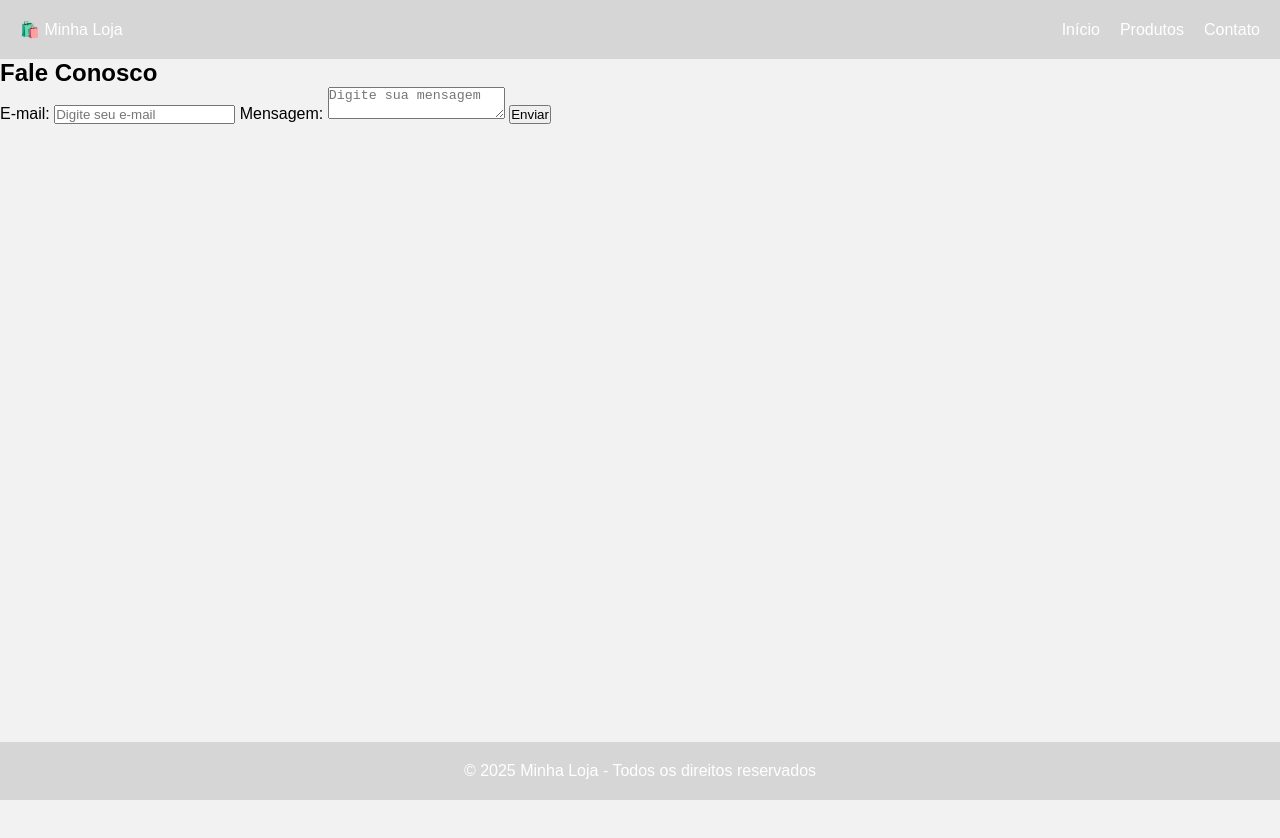
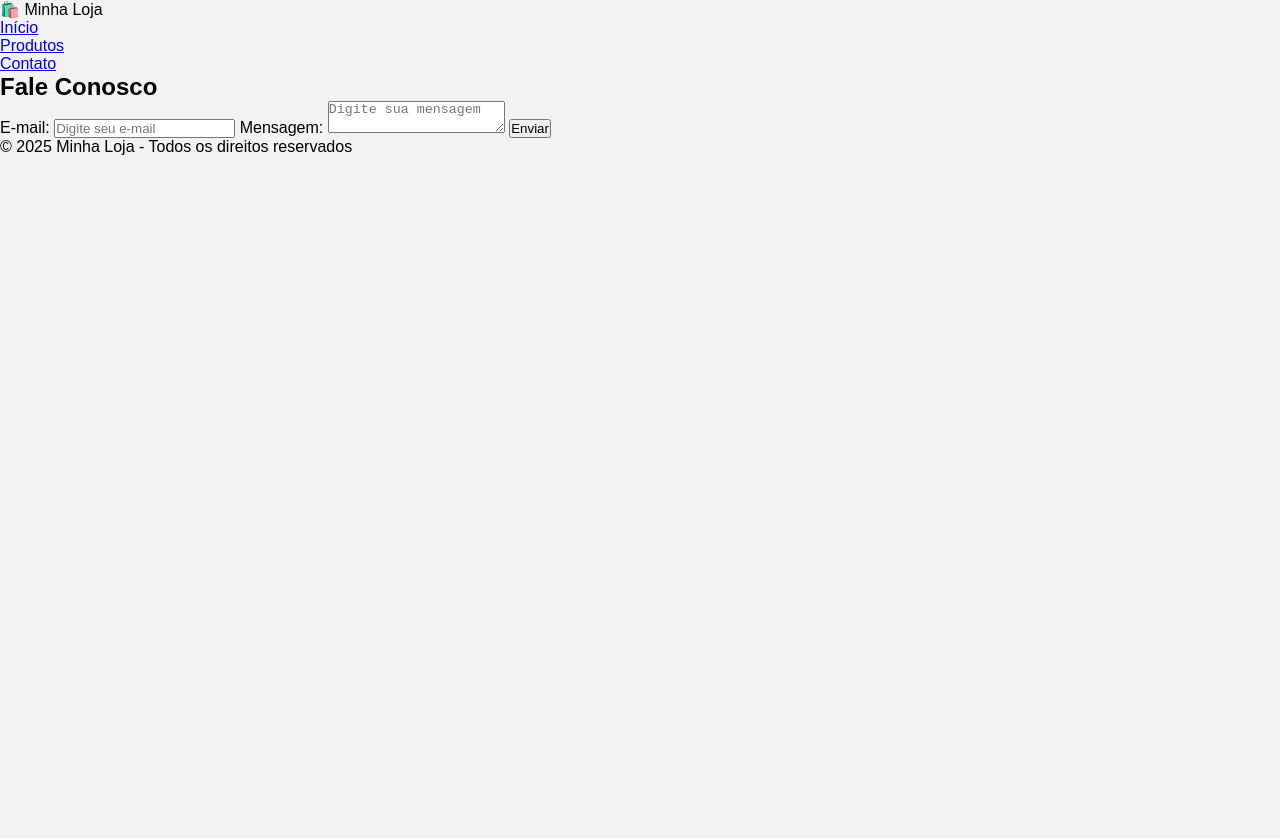
Before and after one commit to flvSantos15/mini-ecommerce, a plain HTML site: page contato.html in a window 1280 px wide. After the commit the page ends 800 px from the top, so only its background shows below. Drawn offline with Linux system fonts and the light colour scheme.

Commit message:
chore: before merge

```diff
--- a/styles/contato.css
+++ b/styles/contato.css
@@ -11,13 +11,3 @@
 .contato form textarea {}
 
 .contato form button {}
-
-.redes-sociais {}
-
-.redes-sociais h3 {}
-
-.redes-sociais ul {}
-
-.redes-sociais ul li {}
-
-.redes-sociais ul li a {}
--- a/styles/global.css
+++ b/styles/global.css
@@ -11,49 +11,43 @@ body {
   background-color: #f2f2f2;
 }
 
+/* adicione um espacamento entre o logo e os links */
+/* centralize o cabeçalho */
+/* adicione um espacamento interno de 20px */
+/* adicione uma cor de fundo #d6d6d6 */
+/* adicione uma cor de texto #fff */
 header {
-  display: flex;
-  justify-content: space-between;
-  align-items: center;
-  padding: 20px;
-
-  background-color: #d6d6d6;
-  color: #fff;
-
   position: sticky;
   top: 0;
   z-index: 1;
+
+  /* aqui vai o restante dos estilos */
 }
 
-header nav ul {
-  display: flex;
-  gap: 20px;
-}
+/* adicione um espacamento entre os links */
+header nav ul {}
 
-header nav ul li {
-  list-style: none;
-}
+/* remove o estilo de lista */
+header nav ul li {}
 
-header nav ul li:hover {
-  text-decoration: underline;
-}
+/* adicione um efeito de sublinhado */
+header nav ul li:hover {}
 
-header nav ul li a {
-  text-decoration: none;
-  color: #fff;
-}
+/* remova o underline */
+/* adicione a cor de texto #fff */
+header nav ul li a {}
 
-main {
-  min-height: 100vh;
-}
+/* adicione uma altura minima de 100vh */
+main {}
 
+/* adicione um espacamento interno de 20px */
+/* adicione uma cor de fundo #d6d6d6 */
+/* adicione uma cor de texto #fff */
+/* alinhe o texto ao centro */
 footer {
-  padding: 20px;
-  text-align: center;
-  background-color: #d6d6d6;
-  color: #fff;
-
   position: sticky;
   bottom: 0;
   z-index: 1;
+
+  /* aqui vai o restante dos estilos  */
 }
```
